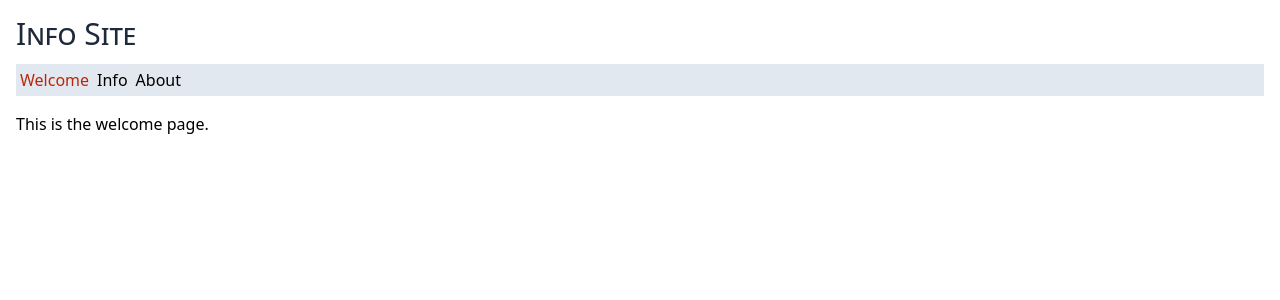
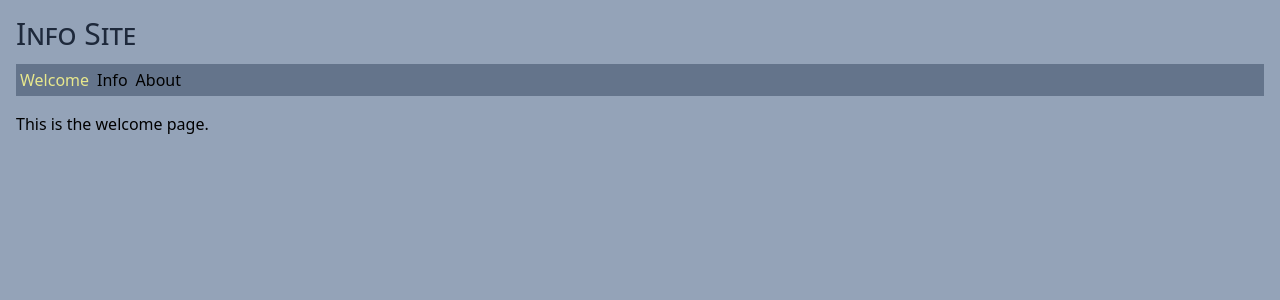
Before and after one commit to edwardtanguay/vite-react-menu-base, a React (Vite) app: page / in a window 1280 px wide. Shown: the top 300 px of the page. Built offline with nearby package versions, Linux system fonts and the light colour scheme.

Commit message:
finished

```diff
--- a/index.html
+++ b/index.html
@@ -6,7 +6,7 @@
 		<meta name="viewport" content="width=device-width, initial-scale=1.0" />
 		<title>Info Site</title>
 	</head>
-	<body class="bg-white p-4">
+	<body class="bg-slate-400 p-4">
 		<div id="root"></div>
 		<script type="module" src="/src/main.tsx"></script>
 	</body>
--- a/src/components/Nav.tsx
+++ b/src/components/Nav.tsx
@@ -2,7 +2,7 @@ import { NavLink } from "react-router-dom";
 
 export const Nav = () => {
 	return <nav>
-		<ul className="flex gap-2 bg-slate-200 p-1 content">
+		<ul className="flex gap-2 bg-slate-500 p-1 content">
 			<li><NavLink to="/">Welcome</NavLink></li>
 			<li><NavLink to="/info">Info</NavLink></li>
 			<li><NavLink to="/about">About</NavLink></li>
--- a/src/index.scss
+++ b/src/index.scss
@@ -9,5 +9,5 @@
 }
 
 a.active {
-	color: rgb(184, 40, 8);
+	color: rgb(232, 232, 141);
 }
```
